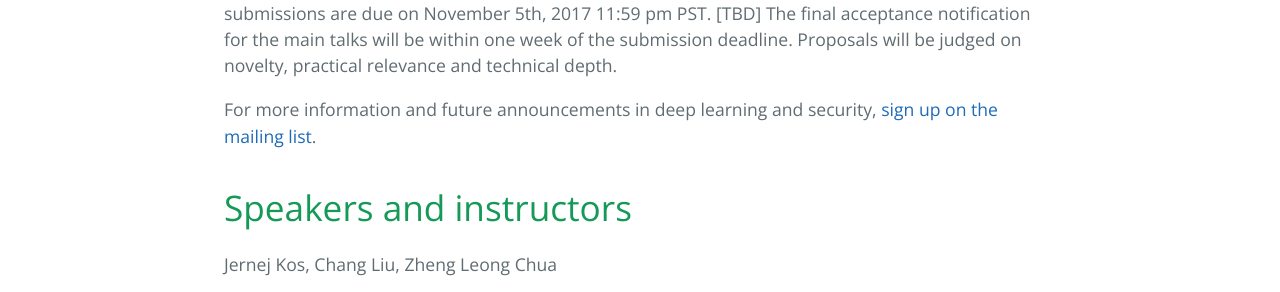
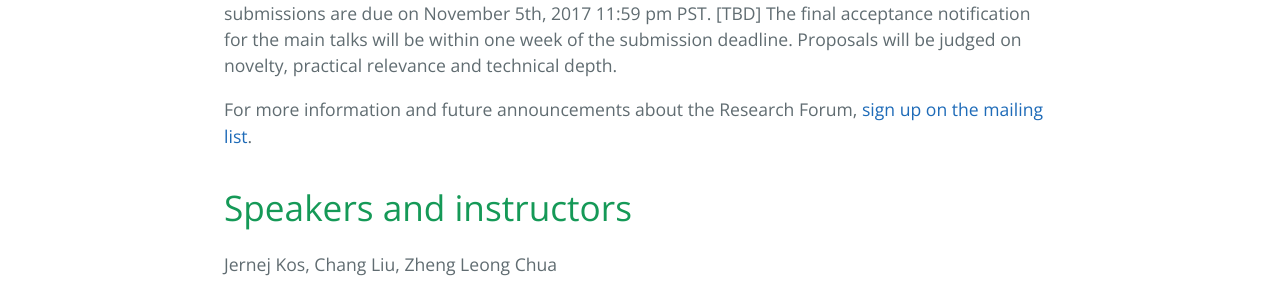
Before and after one commit to deep-learning-security/deep-learning-security.github.io, a Jekyll site: the page built from forum.md, in a window 1280 px wide. Shown: the part 1132-1424 px from the top of the page. Built offline with Jekyll 4.4.1, drawn with Linux system fonts in a browser that asks for light colours.

Commit message:
minor fix

```diff
--- a/forum.md
+++ b/forum.md
@@ -52,8 +52,8 @@ The final acceptance notification for the main talks will be
 within one week of the submission deadline. Proposals will be
 judged on novelty, practical relevance and technical depth.
 
-For more information and future announcements in deep learning
-and security, [sign up on the mailing list](https://groups.google.com/d/forum/deep-learning-security-research-forum).
+For more information and future announcements about the
+Research Forum, [sign up on the mailing list](https://groups.google.com/d/forum/deep-learning-security-research-forum).
 
 # Speakers and instructors
 
```
Also changed, not shown: index.md (+1 -6 lines).
